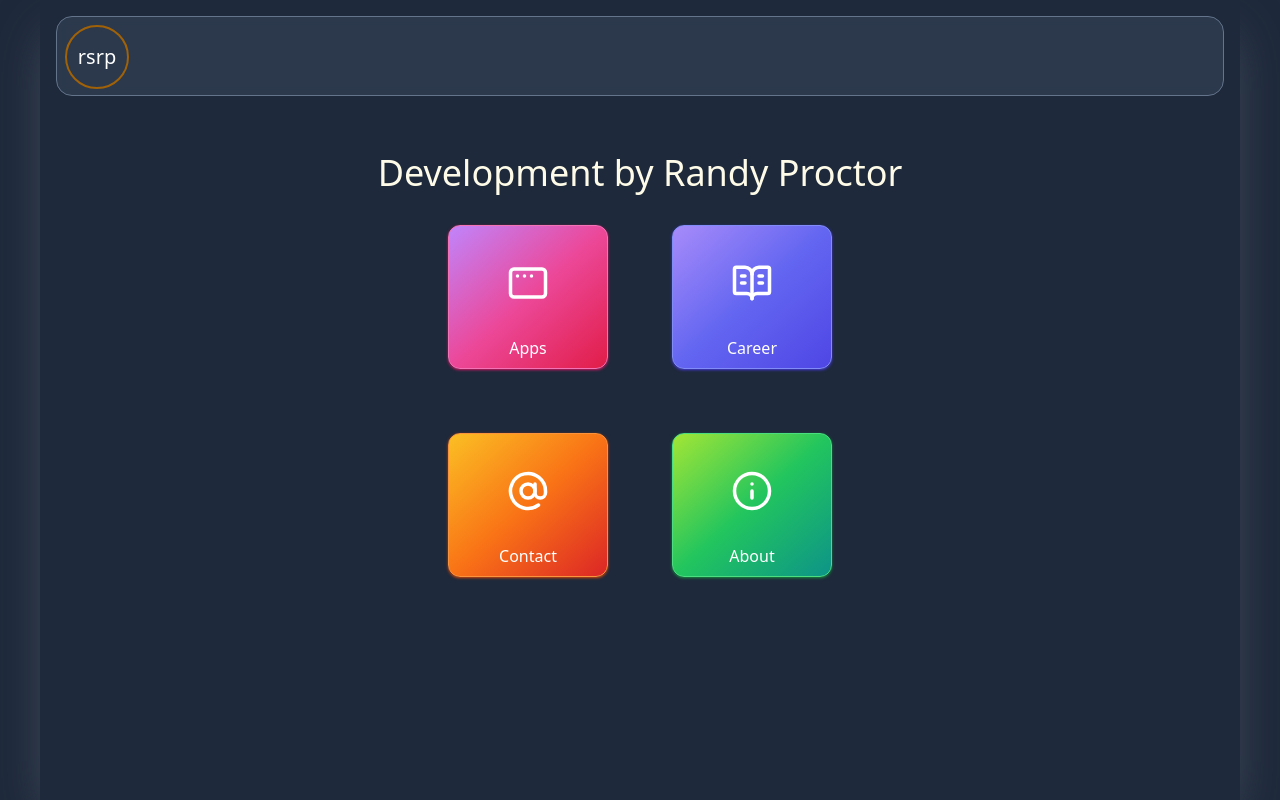
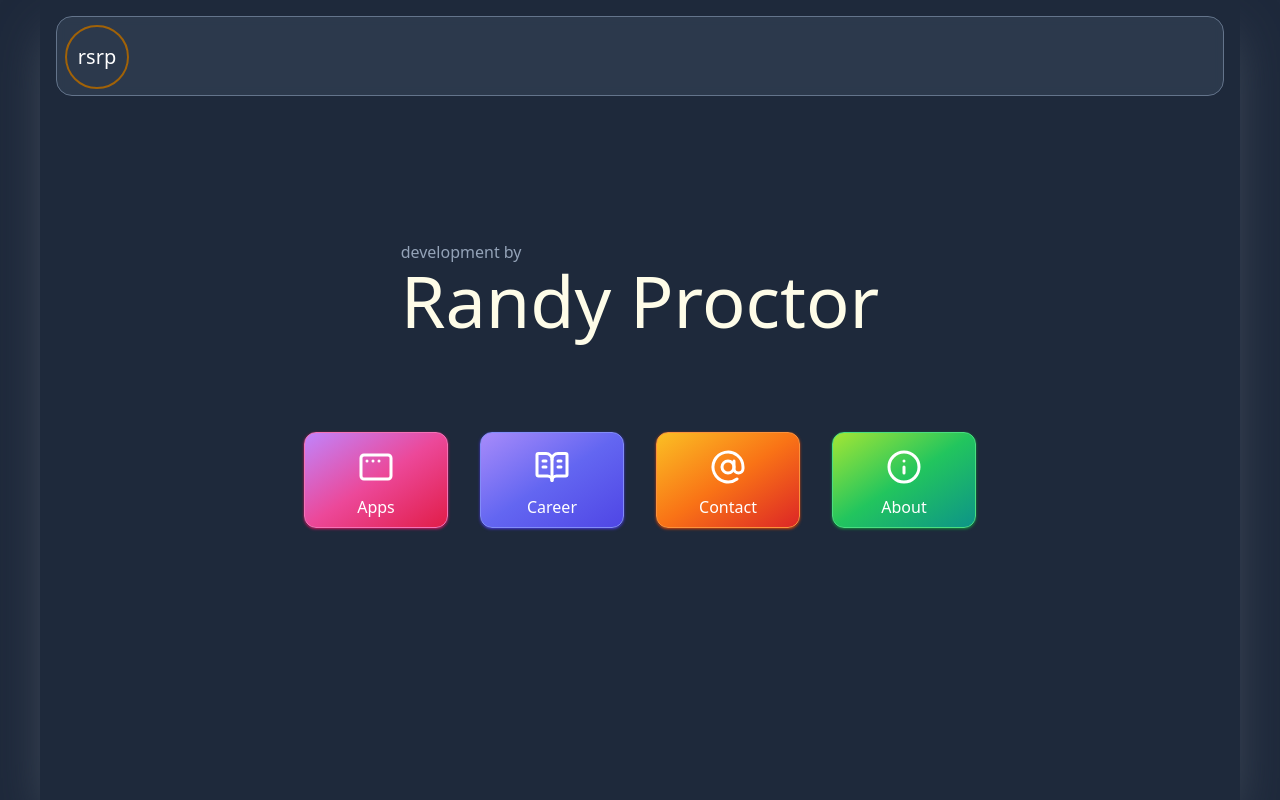
Before and after one commit to RandonSRProctor/personal-web-site-2024, a React (Vite) app: page / in a window 1280 px wide. Built offline with nearby package versions, Linux system fonts and the light colour scheme.

Commit message:
Landing in good standing.  Responsive and landing title name appropriately sized.

```diff
--- a/src/Components/LandingMenu.tsx
+++ b/src/Components/LandingMenu.tsx
@@ -3,36 +3,42 @@ import { LinkSquare } from './LinkSquare';
 
 export const LandingMenu = () => {
   return (
-    <div className="flex flex-col justify-center items-center h-4/5">
-      <div className="flex justify-center">
-        <h1 className="text-yellow-50 text-4xl">
-          Development by Randy Proctor
+    <>
+      <div className="pt-32 flex justify-center">
+        <h1 className="text-yellow-50 ">
+          <div className="text-slate-400">development by</div>
+          <div className=" text-5xl sm:text-6xl  md:text-7xl">
+            Randy Proctor
+          </div>
         </h1>
       </div>
+      <div className="pt-16 md:pt-20 flex flex-col md:flex-row justify-center items-center ">
+        <div className="flex justify-center"></div>
         <ul className="flex justify-center text-white">
-        <li className="p-4 sm:p-8">
+          <li className="p-4">
             <LinkSquare Icon={AppWindowMac} to="/Apps" theme="pink">
               Apps
             </LinkSquare>
           </li>
-        <li className="p-4 sm:p-8">
+          <li className="p-4">
             <LinkSquare Icon={BookOpenText} to="/Career" theme="purple">
               Career
             </LinkSquare>
           </li>
         </ul>
         <ul className="flex justify-center text-white">
-        <li className="p-4 sm:p-8">
+          <li className="p-4">
             <LinkSquare Icon={AtSign} to="/Contact" theme="orange">
               Contact
             </LinkSquare>
           </li>
-        <li className="p-4 sm:p-8">
+          <li className="p-4">
             <LinkSquare Icon={Info} to="/About" theme="green">
               About
             </LinkSquare>
           </li>
         </ul>
       </div>
+    </>
   );
 };
--- a/src/Components/LinkSquare.tsx
+++ b/src/Components/LinkSquare.tsx
@@ -23,11 +23,11 @@ const colorTheme = {
 export const LinkSquare = ({ to, children, theme, Icon }: LinkSquareProps) => {
   return (
     <NavLinkFastClick
-      className={`text-md relative block flex flex-col items-center justify-end pb-2 w-40 h-36 rounded-xl hover:underline ${colorTheme[theme]}`}
+      className={`text-md relative block flex flex-col items-center justify-end pb-2 w-36 h-24 rounded-xl hover:underline ${colorTheme[theme]}`}
       to={to}
     >
-      <span className="absolute top-9">
-        <Icon size={42} />
+      <span className="absolute top-4">
+        <Icon size={36} />
       </span>
       <span>{children}</span>
     </NavLinkFastClick>
```
Lines whose indentation alone changed are shown as unchanged.
